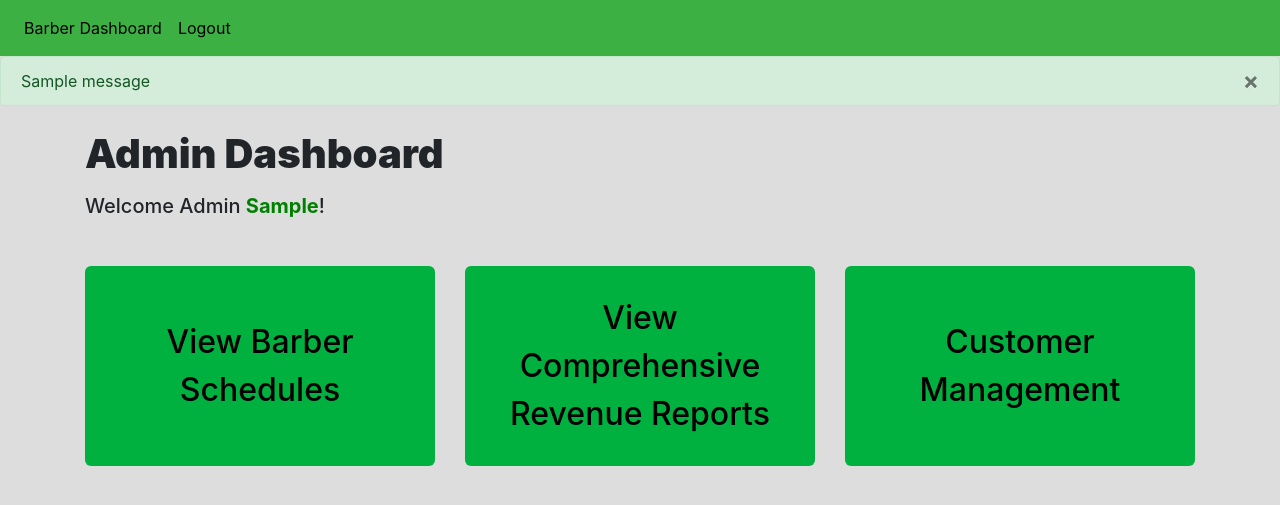
After one commit to AdamPatel157/hairstylists-booking-system, a Python web app: template website/templates/webpages/admin_facing/admin_dashboard.html in a window 1280 px wide. The commit adds this page. Shown: the top 505 px of the page. Run offline with Jinja, Linux system fonts and the light colour scheme; the template is opened without the code that fills it: most values are stand-ins (such as "Sample title", 1, 10 or a date in 2020); one stand-in notice (Sample message) is shown; some libraries are stand-ins or nearby versions.

Commit message:
Created and linked the barber dashboard to the login page. Created the Admin dashboard.

```diff
--- a/website/__init__.py
+++ b/website/__init__.py
@@ -20,10 +20,12 @@ def createApp():
 
     from .views import views
     from .user_redirection import userRedirection
+    from .barber_redirection import barberRedirection
     from .database_management import insertBarbers
 
     app.register_blueprint(views, url_prefix="/")
     app.register_blueprint(userRedirection, url_prefix="/")
+    app.register_blueprint(barberRedirection, url_prefix="/")
 
     createDatabase(app)
     insertBarbers()
--- /dev/null
+++ b/website/templates/bases/barber_base.html
@@ -0,0 +1,41 @@
+{% extends "bases/website_base.html" %}
+
+{% block body %}
+
+<!-- NAVIGATION BAR -->
+<nav class="navbar navbar-expand-lg custom-navbar w-100">
+    <button class="navbar-toggler" type="button" data-toggle="collapse" data-target="#navbar">
+        <span class="navbar-toggler-icon"></span>
+    </button>
+
+    <div class="collapse navbar-collapse" id="navbar">
+        <div class="navbar-nav">
+            <a class="nav-item nav-link" href="/barber_dashboard">Barber Dashboard</a>
+
+            {% if is_admin %}
+                <a class="nav-item nav-link" href="/admin_dashboard">Admin Dashboard</a>
+            {% endif %}
+
+            <a class="nav-item nav-link" href="/logout">Logout</a>
+        </div>
+    </div>
+</nav>
+
+<!-- FLASH MESSAGES -->
+{% with messages = get_flashed_messages(with_categories=true) %}
+{% if messages %}
+    {% for category, message in messages %}
+        <div class="alert alert-{{ 'danger' if category == 'Error' else 'success' }} alert-dismissable fade show" role="alert">
+            {{ message }}
+            <button type="button" class="close" data-dismiss="alert"><span aria-hidden="true">&times;</span></button>
+        </div>
+    {% endfor %}
+{% endif %}
+{% endwith %}
+
+<!-- PAGE CONTENT -->
+<div class="container mt-4">
+    {% block content %}{% endblock %}
+</div>
+
+{% endblock %}
--- a/website/templates/bases/customer_base.html
+++ b/website/templates/bases/customer_base.html
@@ -2,7 +2,6 @@
 
 {% block body %}
 
-<!-- NAV BAR -->
 <nav class="navbar navbar-expand-lg custom-navbar w-100">
     <button class="navbar-toggler" type="button" data-toggle="collapse" data-target="#navbar">
         <span class="navbar-toggler-icon"></span>
--- /dev/null
+++ b/website/templates/webpages/admin_facing/admin_dashboard.html
@@ -0,0 +1,65 @@
+{% extends "bases/barber_base.html" %}
+
+{% block title %}Admin Dashboard{% endblock %}
+
+{% block content %}
+
+<h1 class="mb-3"><strong>Admin Dashboard</strong></h1>
+
+<p class="h5 mb-5">
+    Welcome Admin <span style="color: green;"><strong>{{ firstName }}</strong></span>!
+</p>
+
+<div class="row justify-content-center">
+
+    <div class="col-md-4 d-flex justify-content-center mb-4">
+        <a href="/admin_view_schedules" class="dashboard-button">
+            View Barber Schedules
+        </a>
+    </div>
+
+    <div class="col-md-4 d-flex justify-content-center mb-4">
+        <a href="/admin_revenue_reports" class="dashboard-button">
+            View Comprehensive Revenue Reports
+        </a>
+    </div>
+
+    <div class="col-md-4 d-flex justify-content-center mb-4">
+        <a href="/admin_customer_management" class="dashboard-button">
+            Customer Management
+        </a>
+    </div>
+
+</div>
+
+<style>
+    .dashboard-button {
+        display: flex;
+        justify-content: center;
+        align-items: center;
+        text-align: center;
+        white-space: normal;
+        padding: 0 20px;
+
+        width: 100%;
+        height: 200px;
+
+        background-color: #00b140;
+        color: black;
+
+        font-size: 32px;
+        font-weight: 500;
+        text-decoration: none;
+
+        border-radius: 6px;
+        transition: 0.15s ease-in-out;
+    }
+
+    .dashboard-button:hover {
+        background-color: #009b38;
+        color: white;
+        text-decoration: none;
+    }
+</style>
+
+{% endblock %}
```
Also changed, not shown: website/barber_redirection.py (added, +47 -0 lines), website/templates/bases/admin_base.html (deleted, +0 -10 lines), website/templates/webpages/barber_facing/barber_dashboard.html (added, +65 -0 lines), website/user_redirection.py (+25 -20 lines), website/templates/webpages/barber_facing/block_time_slots.html (added).
